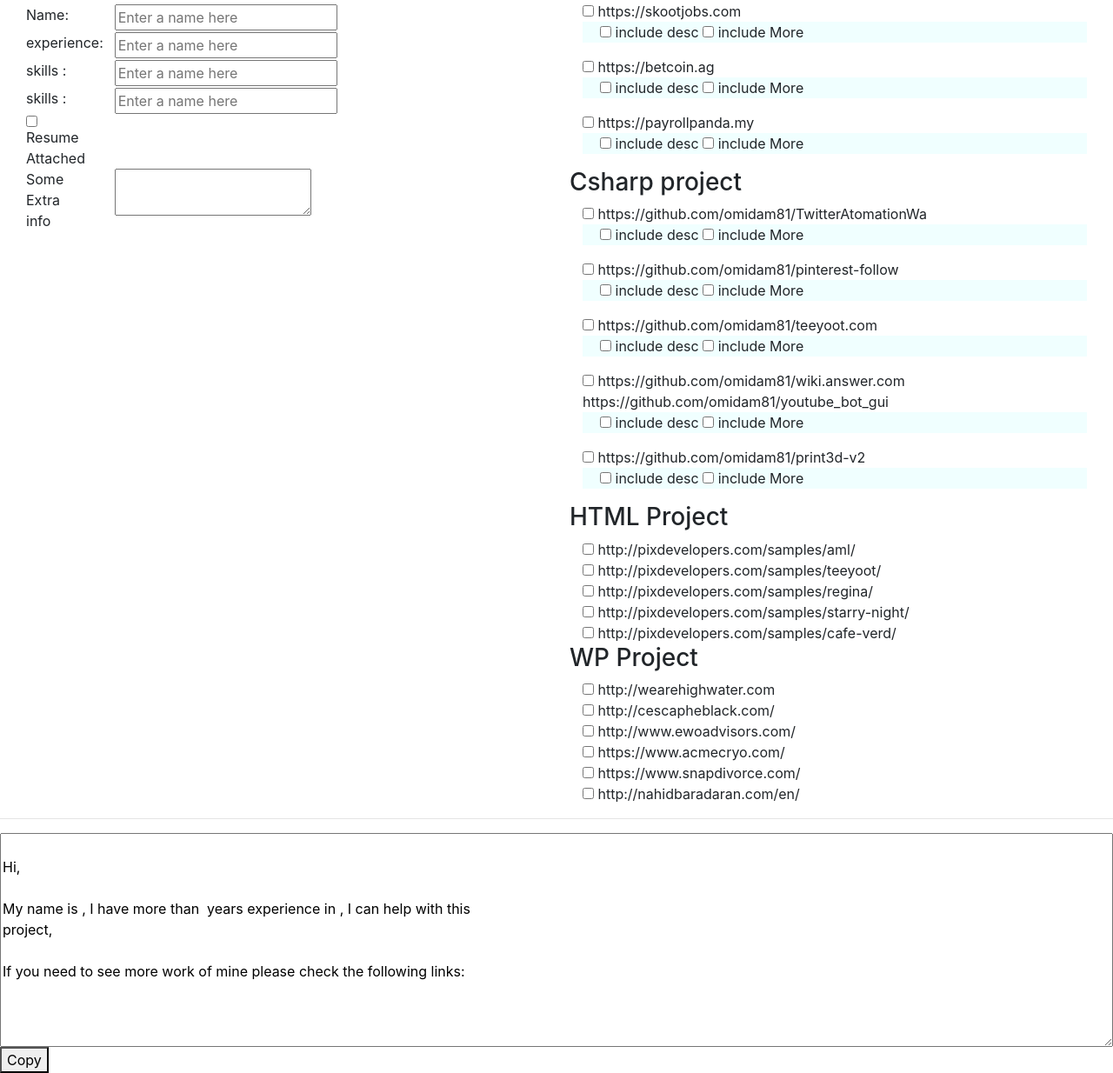
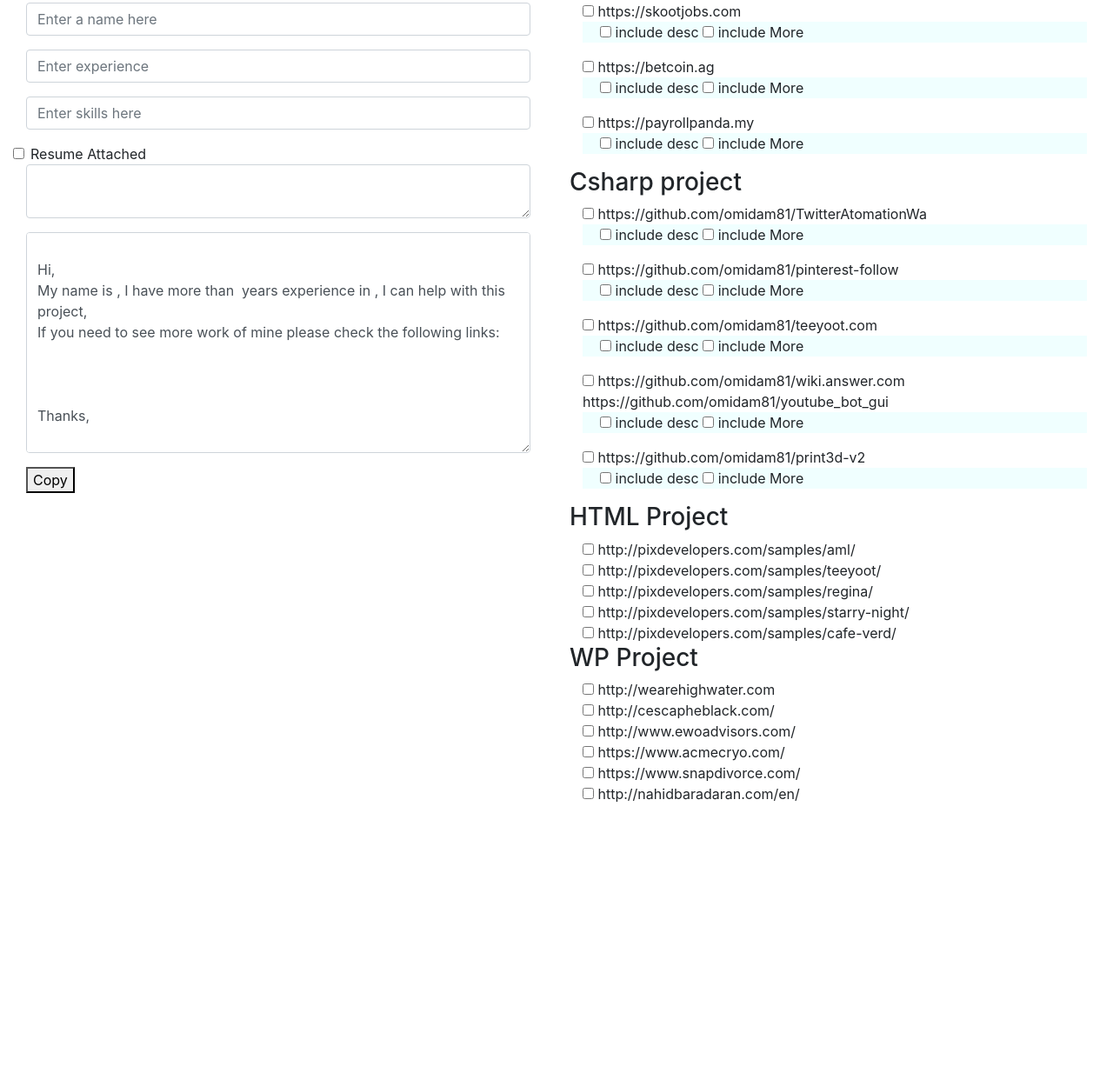
Before and after one commit to omidam81/upwrok-telegram-bot, a website: page public/index.html in a window 1280 px wide. Shown: the part 97-1331 px from the top of the page at 87% size. After the commit the page ends 1022 px from the top, so only its background shows below. Drawn offline with nearby package versions, Linux system fonts and the light colour scheme.

Commit message:
fix landing pages

```diff
--- a/db.json
+++ b/db.json
@@ -1,5 +1,3 @@
 {
-  "chats": [
-
-  ]
+  "chats": []
 }
--- a/db2.json
+++ b/db2.json
@@ -1,4 +1,3 @@
 {
-  "chats": [
-  ]
+  "chats": []
 }
--- a/public/index.html
+++ b/public/index.html
@@ -107,26 +107,28 @@
                 ]
             };
 
-            getLinkInfo = function(items){
-                return items.reduce((all, a)=> {
+            getLinkInfo = function (items) {
+                return items.reduce((all, a) => {
                     let x = '';
                     let desc = '';
-                    if(a.includeMe) {x += a.url;
-                    if(a.includeMe && a.includeDesc) desc += a.desc;
-                    if(a.includeMe && a.includeMore){
-                        if(desc) desc += ", " + a.more;
-                        else desc += a.more;
+                    if (a.includeMe) {
+                        x += a.url;
+                        if (a.includeMe && a.includeDesc) desc += a.desc;
+                        if (a.includeMe && a.includeMore) {
+                            if (desc) desc += ", " + a.more;
+                            else desc += a.more;
+                        }
+                        if (desc) x = x + "(" + desc + ")";
+                        return all + "\n" + x;
                     }
-                    if(desc) x = x + "(" +  desc + ")";
-                    return all + "\n" + x;}
-                    else{
+                    else {
                         return all;
                     }
 
 
                 }, '\n');
             }
-            propsalApp.change = function(){
+            propsalApp.change = function () {
                 var x = getLinkInfo(propsalApp.projects.bigwebsite);
                 x += "\n" + getLinkInfo(propsalApp.projects.cSharp);
                 x += "\n" + getLinkInfo(propsalApp.projects.htmlsamples);
@@ -152,50 +154,76 @@
                 <div class="container-fluid">
                     <h2>Properties</h2>
                     <div class="row">
-                        <div class="col-md-2"> <label>Special Word:</label> </div>
-                        <div class="col"> <input type="text" ng-model="propsal.specialWord" placeholder="Special Word">
+                        <div class="col form-group">
+                            <input type="text" class="form-control" ng-model="propsal.specialWord"
+                                placeholder="Special Word">
                         </div>
                     </div>
 
-                    <div class="row">
-                        <div class="col-md-2"> <label>Name:</label> </div>
-                        <div class="col"> <input type="text" ng-model="propsal.name" placeholder="Enter a name here">
-                        </div>
-                    </div>
-
-                    <div class="row">
-                        <div class="col-md-2"> <label>experience:</label> </div>
-                        <div class="col"> <input type="text" ng-model="propsal.experience"
+                    <div class="row ">
+                        <div class="col form-group">
+                            <input type="text" class="form-control" ng-model="propsal.name"
                                 placeholder="Enter a name here">
                         </div>
                     </div>
 
                     <div class="row">
-                        <div class="col-md-2"> <label>skills :</label> </div>
-                        <div class="col"> <input type="text" ng-model="propsal.skills" placeholder="Enter a name here">
+
+                        <div class="col form-group">
+                            <input type="text" class="form-control" ng-model="propsal.experience"
+                                placeholder="Enter experience">
+                        </div>
+                    </div>
+
+                    <div class="row">
+                        <div class="col form-group">
+                            <input type="text" class="form-control" ng-model="propsal.skills"
+                                placeholder="Enter skills here">
+                        </div>
+                    </div>
+
+                    <div class="row">
+
+                        <div class="col form-check">
+                            <input class="form-check-input" type="checkbox" value="" id="defaultCheck1"
+                                ng-model='propsal.resumeAttached'>
+                            <label class="form-check-label" for="defaultCheck1">
+                                Resume Attached
+                            </label>
+                        </div>
+                    </div>
+
+                    <div class="row">
+                        <div class="col form-group">
+                            <textarea class="form-control" ng-model='propsal.moreinfo' row='10' column='40'></textarea>
                         </div>
                     </div>
 
 
                     <div class="row">
-                        <div class="col-md-2"> <label>skills :</label> </div>
-                        <div class="col"> <input type="text" ng-model="propsal.skills" placeholder="Enter a name here">
+                        <div class="col form-group">
+                            <textarea class="form-control"  rows="10">{{propsal.specialWord}}
+Hi,
+My name is {{propsal.name}}, I have more than {{propsal.experience}} years experience in {{propsal.skills}}, I can help with this
+project,
+If you need to see more work of mine please check the following links:
+{{propsal.links}}
+{{propsal.moreinfo}}
+{{(propsal.resumeAttached)? 'My resume also attached.':''}}
+Thanks,
+{{propsal.name}}
+                            </textarea>
+                        </div>
+                    </div>
+                    <div class="row">
+                        <div class="col">
+                            <button onclick="document.execCommand('copy');">Copy</button>
                         </div>
                     </div>
 
-                    <div class="row">
-                        <div class="col-md-2">
-                            <input type="checkbox" ng-model='propsal.resumeAttached' checked />
-                            Resume Attached
-                        </div>
-                    </div>
 
-                    <div class="row">
-                        <div class="col-md-2">Some Extra info</div>
-                        <div class="col">
-                            <textarea ng-model='propsal.moreinfo' row='5' column='40'></textarea>
-                        </div>
-                    </div>
+
+
                 </div>
             </div>
             <div class="col-md-6">
@@ -204,10 +232,13 @@
                     <div class="row">
                         <h3>Big Online project</h3>
                         <div ng-repeat='p in propsal.projects.bigwebsite' class="col-md-12">
-                            <div><input ng-model='p.includeMe' type="checkbox" ng-change="propsal.change()" /> {{p.url}}</div>
+                            <div><input ng-model='p.includeMe' type="checkbox" ng-change="propsal.change()" /> {{p.url}}
+                            </div>
                             <p style='padding-left: 20px; background-color:azure'>
-                                <input ng-model='p.includeDesc' type="checkbox" ng-change="propsal.change()"/> include desc
-                                <input ng-model='p.includeMore' type="checkbox" ng-change="propsal.change()"/> include More
+                                <input ng-model='p.includeDesc' type="checkbox" ng-change="propsal.change()" /> include
+                                desc
+                                <input ng-model='p.includeMore' type="checkbox" ng-change="propsal.change()" /> include
+                                More
                             </p>
                         </div>
                     </div>
@@ -215,10 +246,13 @@
                     <div class="row">
                         <h3>Csharp project</h3>
                         <div ng-repeat='p in propsal.projects.cSharp' class="col-md-12">
-                            <div><input ng-model='p.includeMe' type="checkbox" ng-change="propsal.change()"/> {{p.url}}</div>
+                            <div><input ng-model='p.includeMe' type="checkbox" ng-change="propsal.change()" /> {{p.url}}
+                            </div>
                             <p style='padding-left: 20px; background-color:azure'>
-                                <input ng-model='p.includeDesc' type="checkbox" ng-change="propsal.change()"/> include desc
-                                <input ng-model='p.includeMore' type="checkbox" ng-change="propsal.change()"/> include More
+                                <input ng-model='p.includeDesc' type="checkbox" ng-change="propsal.change()" /> include
+                                desc
+                                <input ng-model='p.includeMore' type="checkbox" ng-change="propsal.change()" /> include
+                                More
                             </p>
                         </div>
                     </div>
@@ -226,48 +260,21 @@
                     <div class="row">
                         <h3>HTML Project</h3>
                         <div ng-repeat='p in propsal.projects.htmlsamples' class="col-md-12">
-                            <div> <input ng-model='p.includeMe' type="checkbox" ng-change="propsal.change()"/> {{p.url}}</div>
+                            <div> <input ng-model='p.includeMe' type="checkbox" ng-change="propsal.change()" />
+                                {{p.url}}</div>
                         </div>
                     </div>
                     <div class="row">
                         <h3>WP Project</h3>
                         <div ng-repeat='p in propsal.projects.wpproject' class="col-md-12">
-                            <div> <input ng-model='p.includeMe' type="checkbox" ng-change="propsal.change()"/> {{p.url}}</div>
+                            <div> <input ng-model='p.includeMe' type="checkbox" ng-change="propsal.change()" />
+                                {{p.url}}</div>
                         </div>
                     </div>
                 </div>
             </div>
         </div>
     </div>
-
-    <hr />
-    <div class="row">
-        <div class="col">
-            <textarea style="width:100%" rows="10">
-{{propsal.specialWord}}
-Hi,
-
-My name is {{propsal.name}}, I have more than {{propsal.experience}} years experience in {{propsal.skills}}, I can help with this
-project,
-
-If you need to see more work of mine please check the following links:
-{{propsal.links}}
-
-{{propsal.moreinfo}}
-{{(propsal.resumeAttached)? 'My resume also attached.':''}}
-
-Thanks,
-{{propsal.name}}
-</textarea>
-        </div>
-    </div>
-    <div class="row">
-        <div class="col">
-            <button onclick="document.execCommand('copy');">Copy</button>
-        </div>
-    </div>
-
-    </div>
 </body>
 
 </html>
```
Also changed, not shown: index.js (line endings or trailing spaces).
